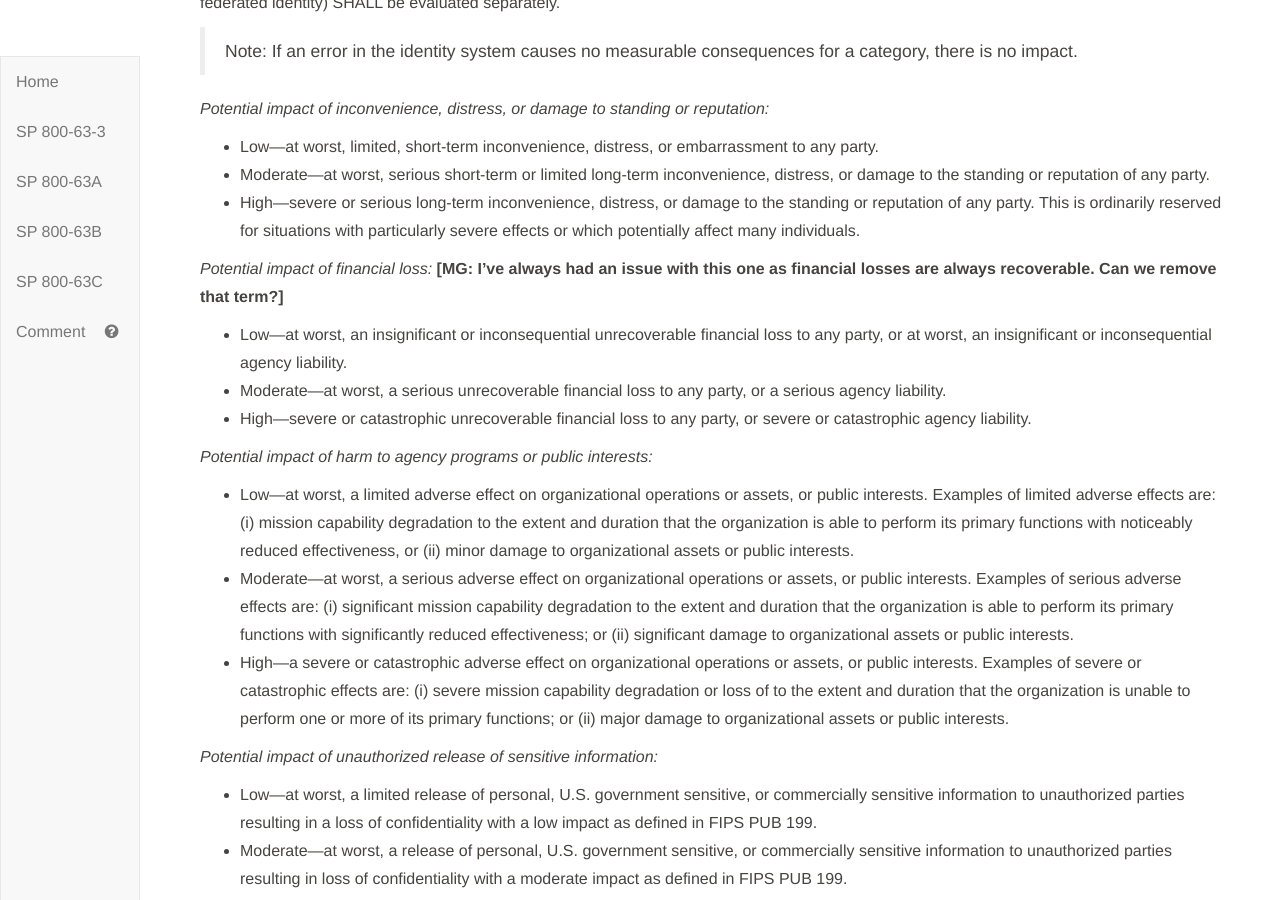
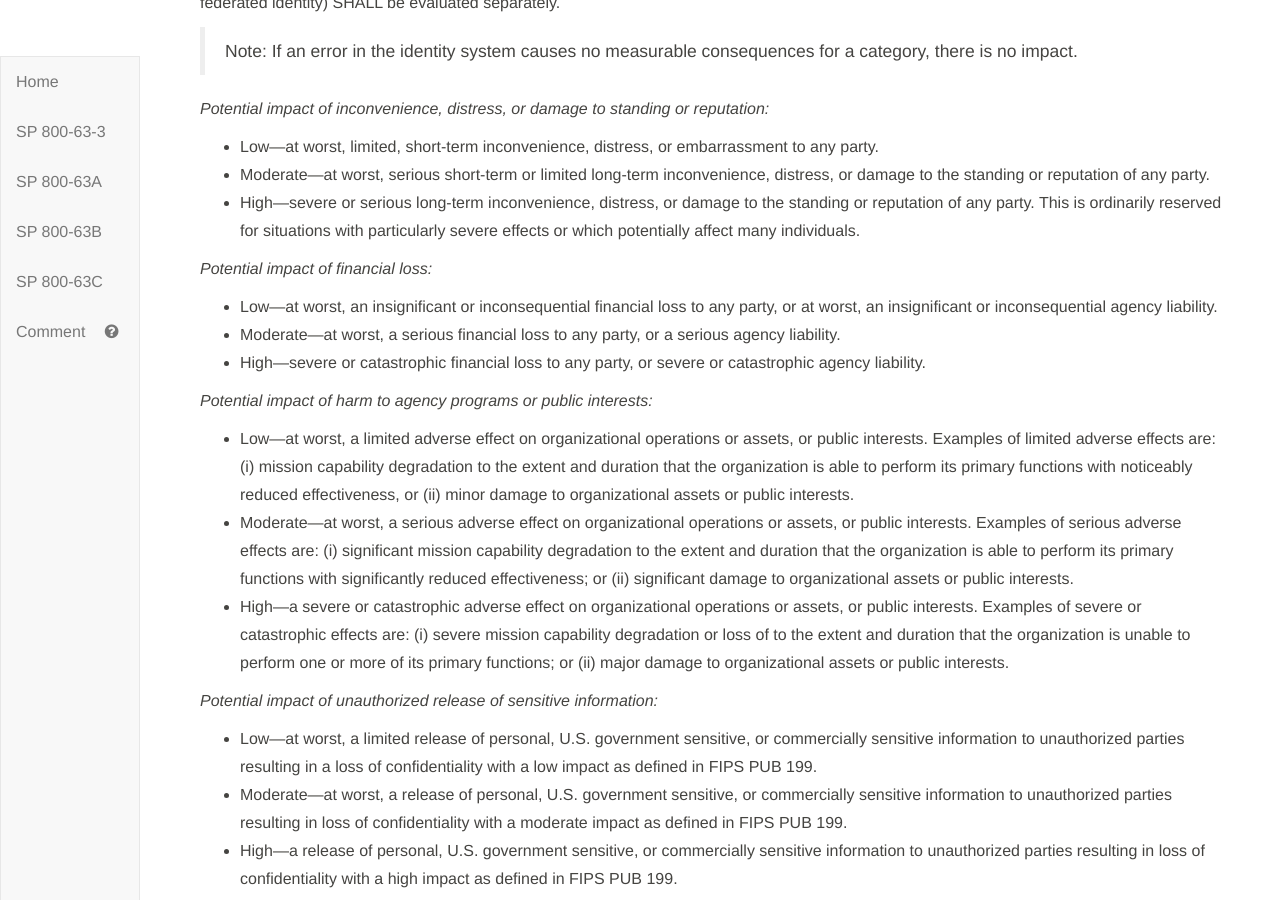
Before and after one commit to usnistgov/800-63-3, a Jekyll site: the page built from sp800-63-3/sec5_DIRM.md, in a window 1280 px wide and 900 px high, scrolled down 3550 px. Built offline with Jekyll 4.4.1, drawn with Linux system fonts in a browser that asks for light colours; our own code applies the rules of GitHub Pages for plain Markdown files.

Commit message:
remove unrecoverable from financial lose

```diff
--- a/sp800-63-3/sec5_DIRM.md
+++ b/sp800-63-3/sec5_DIRM.md
@@ -97,11 +97,11 @@ _Potential impact of inconvenience, distress, or damage to standing or reputatio
 - Moderate—at worst, serious short-term or limited long-term inconvenience, distress, or damage to the standing or reputation of any party.
 - High—severe or serious long-term inconvenience, distress, or damage to the standing or reputation of any party. This is ordinarily reserved for situations with particularly severe effects or which potentially affect many individuals.
 
-_Potential impact of financial loss:_ **[MG: I've always had an issue with this one as financial losses are always recoverable. Can we remove that term?]**
+_Potential impact of financial loss:_
 
-- Low—at worst, an insignificant or inconsequential unrecoverable financial loss to any party, or at worst, an insignificant or inconsequential agency liability.
-- Moderate—at worst, a serious unrecoverable financial loss to any party, or a serious agency liability.
-- High—severe or catastrophic unrecoverable financial loss to any party, or severe or catastrophic agency liability.
+- Low—at worst, an insignificant or inconsequential financial loss to any party, or at worst, an insignificant or inconsequential agency liability.
+- Moderate—at worst, a serious financial loss to any party, or a serious agency liability.
+- High—severe or catastrophic financial loss to any party, or severe or catastrophic agency liability.
 
 _Potential impact of harm to agency programs or public interests:_
 
```
